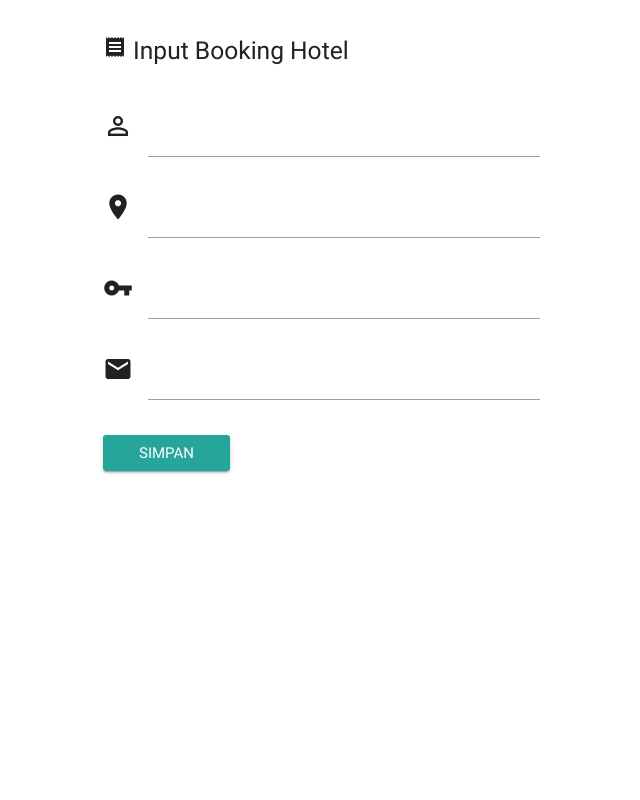
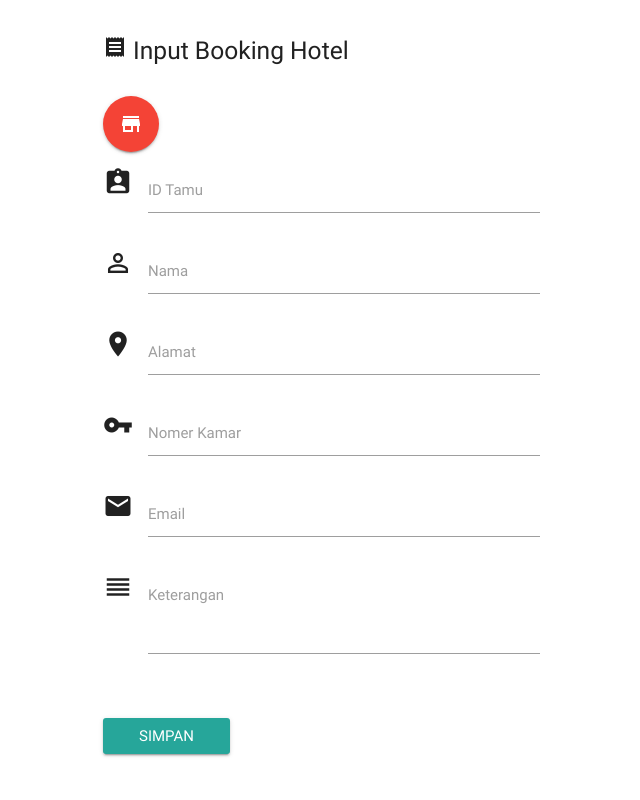
Before and after one commit to knxvt/OOP_Materialize, a PHP site: page /input.php in a window 1280 px wide. Shown: the whole page, without its empty margins (89-729 px from the left). Run offline with PHP 8.4, Linux system fonts and the light colour scheme; some libraries are stand-ins or nearby versions.

Commit message:
Update input.php

```diff
--- a/input.php
+++ b/input.php
@@ -1,49 +1,66 @@
-<!DOCTYPE HTML>
+<?php
+include 'database.php';
+$db = new database();
+?>
+<!DOCTYPE html>
 <html>
   <head>
-    <meta http-equiv="content-type" content="text/html" />
-    <meta name="author" content="Hakko Bio Richard" />
-    <title>Input</title>
-    <link href="http://fonts.googleapis.com/icon?family=Material+Icons" rel="stylesheet">
+    <meta charset="utf-8">
+    <title>Input Booking Hotel</title>
+  <!--Import Google Icon Font-->
+  <link href="https://fonts.googleapis.com/icon?family=Material+Icons" rel="stylesheet">
   <!--Import materialize.css-->
   <link type="text/css" rel="stylesheet" href="css/materialize.min.css"  media="screen,projection"/>
+
+  <!--Let browser know website is optimized for mobile-->
+  <meta name="viewport" content="width=device-width, initial-scale=1.0"/>
     </head>
     <body>
       <div class="container">
-<div class="col s12">
-
-</div>
-<br />
+        <div class="col s12"></div><br />
         <div class="row">
           <div class="col s6">
             <h5><b> <i class="material-icons">receipt</i></b> Input Booking Hotel</h5><br />
+            <a href="index.php" title="Home" class="btn-floating btn-large waves-effect red"><i class="material-icons">store</i></a>
             <form action="proses.php?aksi=tambah" method="post">
+              <div class="input-field">
+                <i class="material-icons prefix">assignment_ind</i>
+                <input id="icon_prefix" type="text" name="id_tamu" id="id_tamu" class="validate">
+                <label for="last_name">ID Tamu </label>
+              </div>
               <div class="input-field">
                 <i class="material-icons prefix">perm_identity</i>
                 <input id="icon_prefix" type="text" name="nama" id="nama" class="validate">
+                <label for="last_name">Nama </label>
               </div>
               <div class="input-field">
                 <i class="material-icons prefix">room</i>
                 <input id="icon_telephone" type="text" name="alamat" id="alamat"  class="validate">
+                <label for="last_name">Alamat</label>
               </div>
               <div class="input-field">
                 <i class="material-icons prefix">vpn_key</i>
                 <input id="icon_telephone" type="text" name="no_kamar" id="no_kamar"  class="validate">
+                <label for="last_name">Nomer Kamar</label>
               </div>
               <div class="input-field">
                 <i class="material-icons prefix">email</i>
                 <input id="icon_telephone" type="email" name="email" id="email"  class="validate">
+                <label for="last_name">Email</label>
               </div>
+              <div class="input-field">
+                <i class="material-icons prefix">reorder</i>
+                <textarea id="textarea1" class="materialize-textarea" name="keterangan"></textarea>
+                <label for="textarea1">Keterangan</label>
+              </div><br>
               <div class="input-field">
                 <input class="btn waves-effect waves-light" type="submit" value="Simpan">
               </div>
-
           </form>
         </div>
       </div>
-
     </div>
-<script type="text/javascript" src="js/jquery-2.1.4.min.js"></script>
+    <script type="text/javascript" src="https://code.jquery.com/jquery-2.1.1.min.js"></script>
     <script type="text/javascript" src="js/materialize.min.js"></script>
   </body>
 </html>
```
Lines whose indentation alone changed are shown as unchanged.
